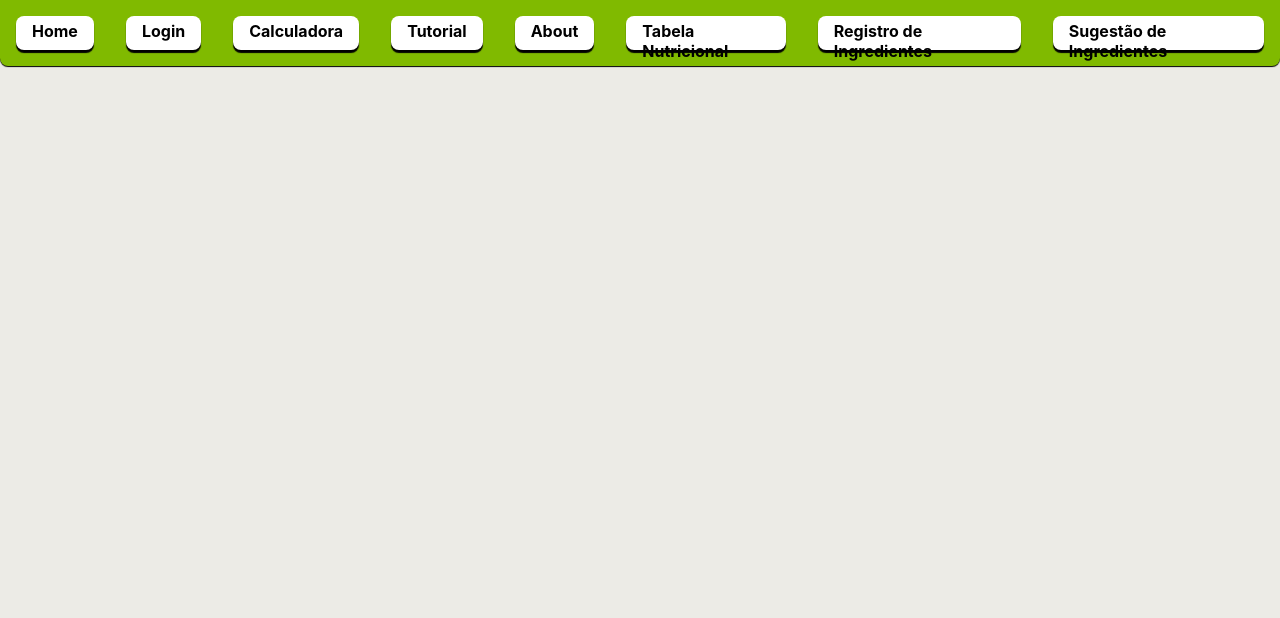
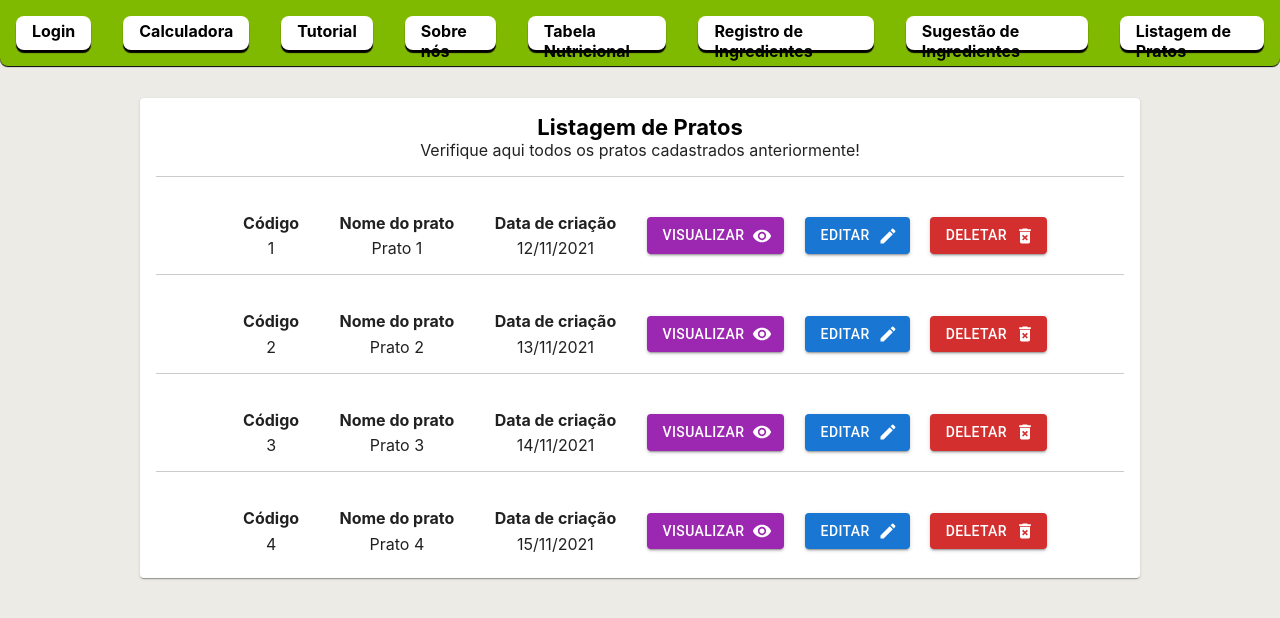
Before and after one commit to zizima100/PerfectPlate, a React (Create React App) app in the folder my-app/: page /plates-list in a window 1280 px wide. Shown: the top 618 px of the page. Built offline with nearby package versions, Linux system fonts and the light colour scheme.

Commit message:
feat: added PlatesListScreen and other adjustments

```diff
--- a/my-app/src/App.js
+++ b/my-app/src/App.js
@@ -24,31 +24,32 @@ import IngredientRegisterScreen from "./pages/ingredient-register/IngredientRegi
 import IngredientSuggestionScreen from "./pages/ingredient-suggestion/IngredientSuggestionScreen";
 import NutricionalTable from "./pages/nutricion-table/NutricionTable";
 import AboutScreen from "./pages/about/AboutScreen";
+import PlatesListScreen from "./pages/plates-list/PlatesListScreen";
 
 export default function App() {
   return (
     <Router>
       <div>
         <nav className="navbar">
-          <Link className="navbar__btn" to="/">Home</Link>
           <Link className="navbar__btn" to="/login">Login</Link>
           <Link className="navbar__btn" to="/calculator">Calculadora</Link>
           <Link className="navbar__btn" to="/tutorial">Tutorial</Link>
-          <Link className="navbar__btn" to="/about">About</Link>
+          <Link className="navbar__btn" to="/about">Sobre nós</Link>
           <Link className="navbar__btn" to="/nutricion-table">Tabela Nutricional</Link>
           <Link className="navbar__btn" to="/ingredient-register">Registro de Ingredientes</Link>
           <Link className="navbar__btn" to="/ingredient-suggestion">Sugestão de Ingredientes</Link>
+          <Link className="navbar__btn" to="/plates-list">Listagem de Pratos</Link>
         </nav>
 
         <Switch>
           <Route exact path="/">
-            <HomeScreen />
+            <LoginScreen />
+          </Route>
+          <Route exact path="/login">
+            <LoginScreen />
           </Route>
           <Route exact path="/about">
             <AboutScreen />
-          </Route>
-          <Route exact path="/login">
-            <LoginScreen />
           </Route>
           <Route exact path="/register">
             <RegisterScreen />
@@ -68,6 +69,9 @@ export default function App() {
           <Route exact path="/ingredient-suggestion">
             <IngredientSuggestionScreen />
           </Route>
+          <Route exact path="/plates-list">
+            <PlatesListScreen />
+          </Route>
         </Switch>
       </div>
     </Router>
--- a/my-app/src/pages/about/AboutScreen.js
+++ b/my-app/src/pages/about/AboutScreen.js
@@ -19,7 +19,7 @@ export default function AboutScreen() {
                         <div className="separator"/>
                     </div>
                     <ul className="about__list">
-                        O PerfectPlane foi desenvolvido pelos incíveis developers:
+                        O PerfectPlane foi desenvolvido pelos developers:
                         <il className="about__item">Júlio Renato Minguini Faúndes</il>
                         <il className="about__item">Lucas Ribolli Blasquez</il>
                         <il className="about__item">Vinícius Natalino Zacheu</il>
--- a/my-app/src/pages/calculator/CalculatorScreen.js
+++ b/my-app/src/pages/calculator/CalculatorScreen.js
@@ -197,7 +197,7 @@ export default function CalculatorScreen() {
                     </div>
                     <div className="separator"/>
                     <div className="inputRow">
-                        <span>Está sentindo falta de algum ingrediente? <Link href="/register">Fique a vontade para sugerir!</Link></span>
+                        <span>Está sentindo falta de algum ingrediente? <Link href="/ingredient-suggestion">Fique a vontade para sugerir!</Link></span>
                     </div>
                 </CardContent>
             </Card>
--- /dev/null
+++ b/my-app/src/pages/plates-list/PlatesListScreen.js
@@ -0,0 +1,112 @@
+import './PlatesListScreenStyle.css';
+import React, {useState} from "react";
+import {
+    Button,
+    Card,
+    CardContent,
+} from "@material-ui/core";
+import {DeleteForever, Edit, Visibility} from "@material-ui/icons";
+
+const API_LIST = [
+    {
+        id: 1,
+        name: "Prato 1",
+        date: "12/11/2021",
+    },
+    {
+        id: 2,
+        name: "Prato 2",
+        date: "13/11/2021",
+    },
+    {
+        id: 3,
+        name: "Prato 3",
+        date: "14/11/2021",
+    },
+    {
+        id: 4,
+        name: "Prato 4",
+        date: "15/11/2021",
+    },
+];
+
+export default function PlatesListScreen() {
+    const [plateList, setPlateList] = useState(API_LIST);
+
+    const visualizePlate = () => {
+        console.log("visualizePlate");
+    };
+
+    const editPlate = () => {
+        console.log("editPlate");
+    };
+
+    const deletePlate = () => {
+        console.log("deletePlate");
+    };
+
+    return (
+        <div className="calculatorMain">
+            <Card sx={{ width: 1000 }}>
+                <CardContent>
+                    <div className="pageTitle">
+                        <span className="titleText">Listagem de Pratos</span>
+                        <span>Verifique aqui todos os pratos cadastrados anteriormente!</span>
+                        <div className="separator"/>
+                    </div>
+                    {plateList.map((item, idx) => {
+                        return (
+                            <div key={idx}>
+                                <div className="inputRow">
+                                    <div className="plateItemCol">
+                                        <span className="labelPadding">Código</span>
+                                        <span>{item.id}</span>
+                                    </div>
+                                    <div className="plateItemCol">
+                                        <span className="labelPadding">Nome do prato</span>
+                                        <span>{item.name}</span>
+                                    </div>
+                                    <div className="plateItemCol">
+                                        <span className="labelPadding">Data de criação</span>
+                                        <span>{item.date}</span>
+                                    </div>
+                                    <div className="plateButtonCol">
+                                        <Button
+                                            onClick={visualizePlate}
+                                            variant="contained"
+                                            color="secondary"
+                                            endIcon={<Visibility />}>
+                                            Visualizar
+                                        </Button>
+                                    </div>
+                                    <div className="plateButtonCol">
+                                        <Button
+                                            onClick={editPlate}
+                                            variant="contained"
+                                            endIcon={<Edit />}>
+                                            Editar
+                                        </Button>
+                                    </div>
+                                    <div className="plateButtonCol">
+                                        <Button
+                                            onClick={deletePlate}
+                                            color="error"
+                                            variant="contained"
+                                            endIcon={<DeleteForever />}>
+                                            Deletar
+                                        </Button>
+                                    </div>
+                                </div>
+                                {
+                                    plateList.length - 1 !== idx && (
+                                        <div className="separator" />
+                                    )
+                                }
+                            </div>
+                        );
+                    })}
+                </CardContent>
+            </Card>
+        </div>
+    );
+}
--- /dev/null
+++ b/my-app/src/pages/plates-list/PlatesListScreenStyle.css
@@ -0,0 +1,48 @@
+.calculatorMain {
+    flex-direction: row;
+    justify-content: center;
+    display: flex;
+}
+
+.inputRow {
+    flex-direction: row;
+    justify-content: center;
+    display: flex;
+    padding-top: 2ch;
+}
+
+.plateItemCol {
+    flex-direction: column;
+    display: flex;
+    justify-content: center;
+    align-items: center;
+    padding-left: 2ch;
+    padding-right: 2ch;
+}
+
+.labelPadding {
+   padding-bottom: 0.5ch;
+    font-weight: bold;
+}
+
+.plateButtonCol {
+    flex-direction: column;
+    display: flex;
+    justify-content: center;
+    align-items: center;
+    padding-left: 1ch;
+    padding-right: 1ch;
+}
+
+.selectInputWrapper {
+    padding-bottom: 10px;
+}
+
+.calculatorInputMargin {
+    padding-right: 1ch;
+    padding-left: 1ch;
+}
+
+.selectInputWrapper:last-child {
+    padding-bottom: 0;
+}
```
